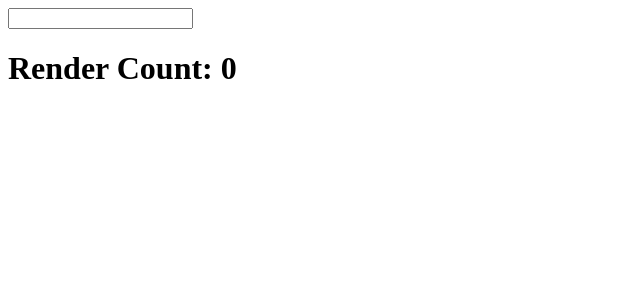
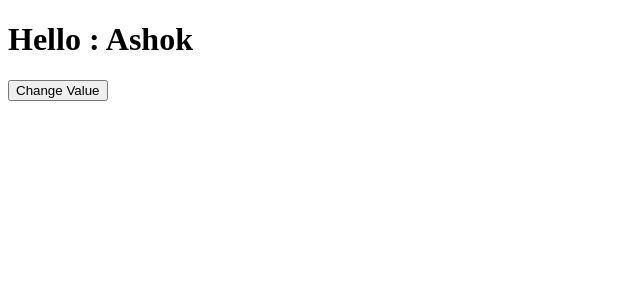
Before and after one commit to newtemp-bot/ReactForPayal, a React (Vite) app in the folder 05HooksExamples/: page / in a window 1280 px wide. Shown: the top 300 px of the page, without its empty margins (0-640 px from the left). Built offline with nearby package versions, Linux system fonts and the light colour scheme.

Commit message:
UseReducerEx

```diff
--- /dev/null
+++ b/05HooksExamples/src/UseReducerEx.jsx
@@ -0,0 +1,26 @@
+import React, { useReducer, useState } from "react";
+
+const UseReducerEx = () => {
+    //let [val, setVal] = useState("Ashok");
+    let [value, dispatch] = useReducer((value, action) => {
+        if (action != null) return action;
+        else return value;
+    }, "Ashok");
+    let changeValue = (vart) => {
+        dispatch(vart);
+    };
+    return (
+        <>
+            <h1>Hello : {value}</h1>
+            <button
+                onClick={() => {
+                    changeValue();
+                }}
+            >
+                Change Value
+            </button>
+        </>
+    );
+};
+
+export default UseReducerEx;
--- a/05HooksExamples/src/UseRefExample.jsx
+++ b/05HooksExamples/src/UseRefExample.jsx
@@ -1,8 +1,9 @@
 import React, { useEffect, useRef, useState } from "react";
 
 const UseRefExample = () => {
-    const [inputValue, setInputValue] = useState("");
+    const [inputValue, setInputValue] = useState();
     const count = useRef(0);
+    let ref = useRef();
 
     useEffect(() => {
         count.current = count.current + 1;
@@ -10,6 +11,14 @@ const UseRefExample = () => {
 
     return (
         <>
+            <input type="text" ref={ref} />
+            <button
+                onClick={() => {
+                    ref.current.disabled='disabled'
+                }}
+            >
+                click focus
+            </button>
             <input
                 type="text"
                 value={inputValue}
--- a/05HooksExamples/src/main.jsx
+++ b/05HooksExamples/src/main.jsx
@@ -3,9 +3,10 @@ import { createRoot } from 'react-dom/client'
 import App from './App.jsx'
 import NewApp from './NewApp.jsx'
 import UseRefExample from './UseRefExample.jsx'
+import UseReducerEx from './UseReducerEx.jsx'
 
 createRoot(document.getElementById('root')).render(
 
-    <UseRefExample />
+    <UseReducerEx />
 
 )
```
